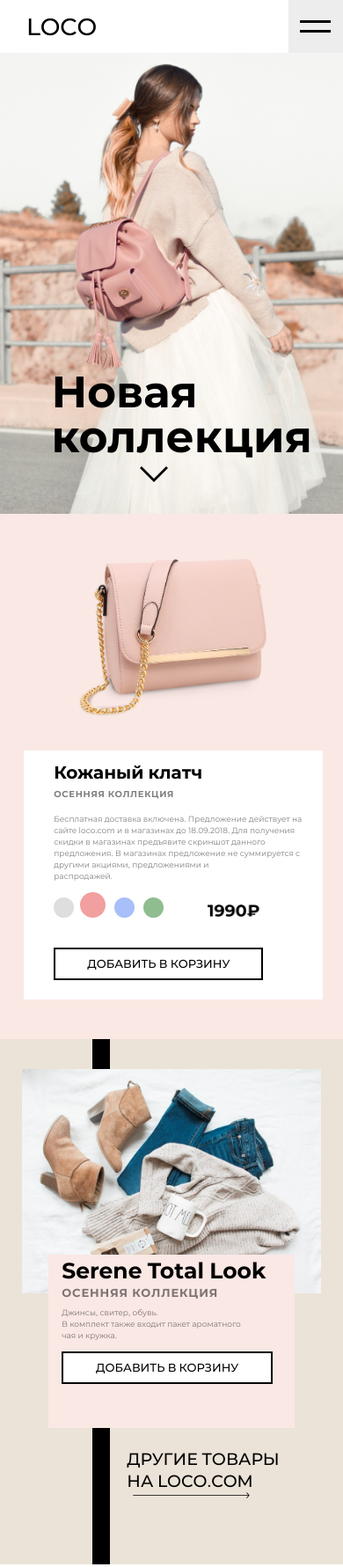
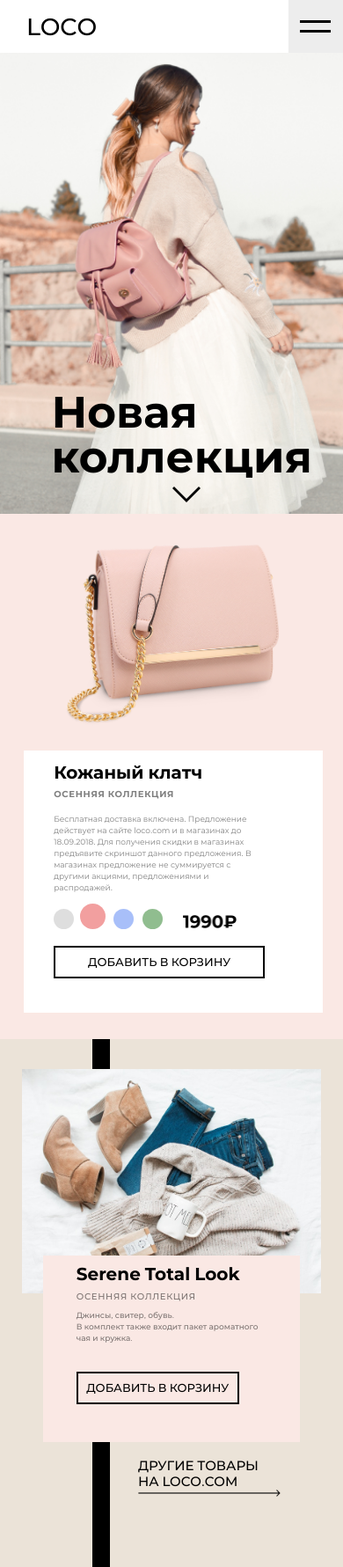
Before and after one commit to WebHeroSchool/finishwork12.02, a plain HTML site: page index.html in a window 390 px wide. Shown: the whole page at 88% size. Drawn offline with Linux system fonts and the light colour scheme.

Commit message:
second-third4

```diff
--- a/index.html
+++ b/index.html
@@ -29,7 +29,7 @@
 
       <img class=first__image src="img/firstimage.png" alt="girl">
       <div class="collection__info">
-        <h1 class="collection__new">Новая коллекция</h1>
+        <h1 class="collection__new">Новая <br>коллекция</h1>
         <img class="vector__mobile" src="img/vectormobile.png" alt="vectormobile">
         <p class="collection__dostavkafree"> Бесплатная доставка включена. Предложение действует<br> на сайте loco.com и в магазинах до 18.09.2018. Для <br> получения скидки в магазинах предъявите скриншот <br> данного предложения. В магазинах предложение не <br> суммируется с другими акциями, предложениями и <br> распродажей.</p>
         <button class="collection__read">читать дальше </button>
@@ -64,15 +64,15 @@
         <button class="colorblue"></button>
         <button class="colorgreen"></button>
         <img class="price" src="img/price.png" alt="price">
-        <div><form class="form">
-          <button class="minus"> - </button>
-          <span class="number">1</span>
-          <button class="plus"> + </button>
-        </form>
-         <button class="addbasket"> Добавить в корзину</button>
+        <div><button class="form">
+          <span class="minus"> - </span>
+          <input class="input" type="text" value="1"/>
+          <span class="plus"> + </span>
+        </button>
+         <button class="addbasket second__addbasket"> Добавить в корзину</button>
         </div>
       </div>
-      <span class="otherprodukt"> ДРУГИЕ ТОВАРЫ НА LOCO.COM<a><img class="vector2" src="img/vector2.png" alt="vector2"></a></span>
+      <a class="otherprodukt"> ДРУГИЕ ТОВАРЫ НА LOCO.COM<img class="second__vector" src="img/vector2.png" alt="vector2"></a>
     </div>
   </section>
 
@@ -89,20 +89,23 @@
         <p class="third__discription">
         Джинсы, свитер, обувь.<br> В комплект также входит пакет ароматного <br> чая и кружка.
         </p>
-        <div>
-          <form class="form third__form">
-            <button class="minus"> - </button>
-            <span class="number">1</span>
-            <button class="plus"> + </button>
-          </form>
-          <button class="addbasket third__addbasket"> Добавить в корзину
-          </button>
+        <div><button class="form third__form">
+          <span class="minus"> - </span>
+          <input class="input third__input" type="text" value="1"/>
+          <span class="plus"> + </span>
+        </button>
+         <button class="addbasket third__addbasket"> Добавить в корзину</button>
         </div>
       </div>
-      <div class="third__otherprodukt"> ДРУГИЕ ТОВАРЫ <br class ="third__otherprodukt_mobile">НА LOCO.COM<a><img class="vector2__3" src="img/vector2.png" alt="vector3"></a>
-      </div>
+      <a class="third__otherprodukt"> ДРУГИЕ ТОВАРЫ <br class ="third__otherprodukt_mobile">НА LOCO.COM
+      <img class="third__vector" src="img/vector2.png" alt="vector3"></a>
+
     </div>
-    <footer class="footer"> <span class="footer__main">РАЗРАБОТАНО В <a class="footer__webhero">WebHero<br><span class="footer__school"> School</span></a> </span>
+    <footer class="footer">
+     <p class="footer__main">РАЗРАБОТАНО В
+      <span class="footer__webhero">
+        WebHero<br>
+        <span class="footer__school"> School</span></span> </p>
     </footer>
 
 
--- a/stylefinish.css
+++ b/stylefinish.css
@@ -1,24 +1,22 @@
 .wrap {
     max-width: 1440px;
-    min-width: 320px;
     margin: 0 auto;
-    max-height: 2700px;
     }
 .first{
-	height: 900px;
+	height: 100vh;
     background-image: -webkit-linear-gradient(left, black 32%, white 1%);
     background-image: -o-linear-gradient(left, black 32%, white 1%);
     background-image: linear-gradient(to right, black 32%, white 1%);
     display: grid;
     grid-template-columns: 3% 9% 42% 46%;
-    grid-template-rows: 8% 18% 65% 9%;
+    grid-template-rows: 16% 70% 14%;
     }
 .mobile__first_background {
     display: none;
     }
 .header {
     grid-column: 1/5;
-    height: 109px;
+    height: 92px;
     grid-row-start: 1;
     display: -webkit-box;
     display: flex;
@@ -30,7 +28,7 @@
 .loco {
     color: white;
     width: 202px;
-    height: 109px;
+    height: 100%;
     display: -webkit-box;
     display: flex;
     -webkit-box-align: center;
@@ -45,7 +43,6 @@
     -webkit-appearance: none;
     -moz-appearance: none;
     width: 49px;
-    height: 25px;
     cursor: pointer;
     }
 .box select {
@@ -62,7 +59,7 @@
     width: 38%;
     }
 .menu {
-    height: 92px;
+    height: 100%;
     width: 92px;
     background-color: #E5E5E5;
     display: -webkit-box;
@@ -85,12 +82,12 @@
     }
 .first__image {
     grid-column-start: 3;
-    max-width: 549px;
-    padding-top: 96px;
+    width: 549px;
+    padding-top: 2%;
     padding-left: 6px;
     }
 
-@media (max-width: 1319px) {
+@media (max-width: 1350px) {
 .first__image  {
     grid-column-start: 2;
     }
@@ -100,13 +97,11 @@
     }
 
 .collection__info {
-    max-width: 495px;
     grid-column-start: 4;
-    grid-row-start: 3;
+    grid-row-start: 2;
+    margin-top: 55px;
     }
 .collection__new {
-	margin-top: 0;
-    padding-top: 37px;
     font: 80px/82px montserratbold;
     margin-bottom: 16px;
     }
@@ -114,7 +109,6 @@
     display: none;
     }
 .collection__dostavkafree {
-    max-width: 475px;
     font: 15px/21px Montserratnormal;
     margin-bottom: 39px;
     padding-left: 5px;
@@ -144,8 +138,8 @@
 .footer1 {
     display: -webkit-box;
     display: flex;
-    grid-column: 2/6;
-    grid-row: 4;
+    grid-column: 2/5;
+    grid-row: 3;
     }
 .footer1__social {
     padding-left: 4px;
@@ -157,9 +151,6 @@
     }
 .collection__dostavkafree{
     margin-bottom: 25px;
-    }
-    .vector__mobile {
-    display: none;
     }
 .footer1__social {
     margin-right: 38%;
@@ -186,8 +177,12 @@
     }
 
  @media  (max-width: 1115px)  {
+
+.first {
+	grid-template-rows: 24% 62% 14%;
+    max-height: 900px;}
 .first__image  {
-    max-width: 450px;
+    width: 460px;
     }
 .collection__otheroffer {
     padding-top: 15px;
@@ -211,8 +206,8 @@
     }
 .first{
     display: grid;
-    grid-template-columns: 4% 47% 49%;
-    grid-template-rows: 8% 18% 65% 9%;}
+    grid-template-columns: 6% 45% 49%;
+    }
 .header {
     grid-column: 1/4;
 }
@@ -221,9 +216,9 @@
     max-width: 400px;
     }
 .collection__info {
-    max-width: 470px;
     grid-column-start: 3;
-    grid-row-start: 3;
+    grid-row-start: 2;
+    margin-top:0;
     }
 .collection__new {
     font: 50px/51px montserratbold;
@@ -238,29 +233,26 @@
 @media  (max-width: 810px) {
 .first {
 	display: grid;
-	grid-template-rows: 8% 10% 67% 15%;
+    grid-template-rows: 20% 71% 9%;
 	}
 .first__image {
-	grid-row-start: 3;
+	grid-row-start: 2;
 	 max-width: 350px;
-    padding-top: 0;
     }
    }
 
-@media (max-width: 748px) {
+@media (max-width: 766px) {
 .collection__dostavkafree, .collection__read, .collection__otheroffer,
 .first__image, .footer1 {
     display: none;
     }
 .first{
     background: url('img/imagesmall.png') 100% no-repeat;
-    background-size: 100%;
-    /*height: 584px;
-    min-height: 584px;
-*/    display: -ms-grid;
+    background-size: cover;
+    display: -ms-grid;
     display: grid;
-    grid-template-columns: 81% 19%;
-    grid-template-rows: 12% 60% 28%;
+    grid-template-columns: 0 100% 0 /*81% 19%*/;
+    grid-template-rows: 62% 38%;
     }
   .header {
     width: 100%;
@@ -283,11 +275,11 @@
     height: 37px;
     }
 .collection__info {
-    grid-column-start: 1;
-    grid-row-start: 3;
+    grid-column-start: 2;
+    grid-row-start: 2;
     }
 .collection__new {
-    padding: 0 0 0 15vw;
+    padding: 10vw 0 0 15vw;
     }
 .vector__mobile {
     padding-left: 50%;
@@ -298,12 +290,6 @@
 .first {height: 584px;}
    }
 @media (max-width: 360px) {
-.first{
-    background: url('img/imagesmall.png') 100% no-repeat;
-    display: -ms-grid;
-    display: grid;
-    grid-template-rows: 12% 54% 34%;
-   }
 .collection__new {
     font: 41px/43px montserratbold;
     margin-top: 40px ;
@@ -312,7 +298,7 @@
 
 /*вторая секция */
 .second {
-	height: 900px;
+	height: 100vh;
    	width: 100%;
    	background: #FAE8E4;
     display: grid;
@@ -335,19 +321,20 @@
 .second__aside {
     grid-column: 4/5;
    	grid-row: 2/4;
+    width: 87%
    }
 .second__aside__main {
    	padding-left: 10%;
-   	width: 77%;
-   	height: 76%;
+   	padding-right:10%;
+    height: 74%;
    	background-color: white;
-   	margin-bottom: 7%;
+   	margin-bottom: 5%;
     }
 .title {
     font: 40px/41px montserratbold;
    	}
 .second__clatch {
-   	padding-top: 12%;
+   	padding-top: 10%;
    	margin-top: 0;
    	margin-bottom: 17px;
    }
@@ -396,23 +383,27 @@
    	background-color: white;
     border: 2px solid black;
     width: 22%;
-    height: 5vh;
+    height: 44px;
     display:inline-flex;
     align-items: center;
     justify-content:center;
     margin-right: 3%;
    }
 .minus, .plus {
-   	border: none;
-   	background: white;
    	cursor: pointer;
    }
-.number {
+.input {
+	border: none;
+	width: 15%;
     padding: 0 15%;
+    font: 15px montserratmedium;
+    }
+.second__addbasket {
+	width: 71%;
 }
 .addbasket {
-   	width: 58%;
-    height: 5vh;
+
+    height: 44px;
     font: 13px montserratmedium;
     text-transform: uppercase;
     cursor: pointer;
@@ -421,9 +412,10 @@
     }
 .otherprodukt {
    	font: 13px/16px montserratmedium;
+   	/*width: 100%;*/
    	}
-.vector2 {
-   	width: 14vw;
+.second__vector {
+   	max-width: 50%;
    	padding-left: 4%;
    	cursor: pointer;
    }
@@ -432,27 +424,54 @@
 .second {
  	grid-template-columns: 8% 6% 41% 45%;
     grid-template-rows: 10% 18% 72%;
+    } }
+
+
+@media (max-width: 1430px) {
+.second__vector {
+   	max-width: 43%;
     }
 }
 
 @media (max-width: 1120px) {
 .second {
- 	grid-template-columns: 1% 6% 46% 45%;
-    grid-template-rows: 10% 18% 72%;
+ 	grid-template-columns: 1% 6% 45% 46% 2%;
+    grid-template-rows: 15% 18% 67%;
+    height: 100%;
+    max-height: 900px;
+    }
+ .second__aside {
+    	width: 100%;
     }
 .second__aside__main {
-    width: 90%;
+    height: 545px;
+    }
+.second__image_pink {
+    margin-top: 54%;
     }
     }
-
 @media ( max-width: 950px) {
+.title {
+	font: 34px/39px montserratbold;
+	}
+.second__osencollection  {
+    margin-bottom: 40px;
+    }
+.colorgreen {
+  	margin-right: 10%;
+    }
+.second__vector {
+  	max-width: 39%;
+    }
+}
+@media ( max-width: 885px) {
 .second {
 	grid-template-columns: 7% 87% 6%;
-    grid-template-rows: 55% 45%;
+    grid-template-rows: 57% 43%;
     }
 .second__image_pink {
-    margin: 20px auto;
-    width: 62%;
+    margin: 0 auto;
+    width: 75%;
     min-width: 224px;
     grid-row-start: 1;
     grid-column: 2/3;
@@ -467,8 +486,7 @@
 .second__aside__main {
 	grid-row-start: 2;
     grid-column: 2/3;
-    height: 350px;
-    margin: 0 auto;
+    height: 85%;
     }
 .title {
     font: 28px/20px montserratbold;
@@ -478,13 +496,12 @@
     margin-bottom: 0;
     }
 .second__osencollection  {
-    font: 14px/10px montserratbold;
     margin-bottom: 16px;
     }
 .second__dostavkafree {
-    font: 15px/17px montserratnormal;
+    font: 14px/16px montserratnormal;
     margin-bottom: 12px;
-    max-width: 360px;
+    width: 85%;
     }
 .colorwhite , .colorblue, .colorgreen {
   	width: 23px;
@@ -502,7 +519,8 @@
 	height: 37px;
 }
 }
-@media (max-width: 650px) {
+
+@media (max-width: 720px) {
 .second {
     grid-template-columns: 7% 87% 6%;
     grid-template-rows: 45% 55%;
@@ -518,21 +536,27 @@
    font: 9px/13px montserratnormal;
    margin-bottom: 12px;
     }
-.second__aside__main {
-    	max-height: 300px;
-    	}
 .addbasket {
 	max-width: 240px;
 }
-}
-@media (max-width: 650px) {
 .second__aside__main {
-		height: 283px;
+	height: 298px;
 	}
 }
 @media (max-width: 420px) {
-
-		.second {height: 597px;}
+.second {
+	height: 597px;
+    }
+.second__dostavkafree {
+    width: 89%;
+	}
+.colorgreen {
+	margin-bottom: 19px;
+	margin-right: 7%;
+	}
+.addbasket {
+	width: 91%;
+	}
 	}
 
 
@@ -540,7 +564,7 @@
 
 .third {
     width: 100%;
-    height: 900px;
+    height: 100vh;
     background: linear-gradient(to right, #EBE3D8 27%, black 10%, black 32%, #EBE3D8 10% );
    	display: grid;
     grid-template-columns: 6% 50% 44%;
@@ -554,10 +578,11 @@
 .third__aside {
    	grid-column-start: 3;
    	grid-row: 3/4;
+   	width: 76%;
     }
 .third__aside__main {
    	padding-left: 9%;
-   	max-width: 68%;
+   	/*max-width: 68%;*/
    	height: 54%;
    	background-color: #FAE8E4;
    	margin-bottom: 6%;
@@ -579,17 +604,27 @@
     height: 28%;
     margin-bottom: 5%;
     }
+.third__form, .third__input, .third__addbasket {
+    background-color: #FAE8E4;
+    }
+    .third__addbasket{
+    	width: 65%;
+    }
+
 .third__otherprodukt {
+	display: inline-block;
 	font: 13px/16px montserratmedium;
 	padding-left: 22%;
     }
 .third__otherprodukt_mobile {
 	display: none;
 }
-.vector2__3 {
+
+.third__vector {
 	padding-left:18px;
-   	width: 7vw;
+   	width: 30%;
    	cursor: pointer;
+
    	}
 .footer {
 	grid-column: 3/4;
@@ -599,16 +634,24 @@
 	align-items: flex-end;
 	}
 .footer__main {
+	margin-right: 5%;
 	font: 12px/15px montserratbold;
 }
 .footer__webhero {
+	font: 16px/15px montserratbold;
 	color: #FFD22E;
 	cursor: pointer;
+	padding-left: 14px ;
+
 }
 .footer__school {
+	font: 11px/15px montserratmedium;
 	color: black;
-	padding-left: 128px;
+	padding-left: 170px;
 }
+
+
+
 
 @media (max-width: 1420px) {
 .third__title {
@@ -617,6 +660,12 @@
 .osencollection {
 	font: 15px/15px montserratbold;
 	margin: 0 0 4%;
+}
+}
+@media (max-width: 1350px)
+{
+	.third__otherprodukt {
+		padding-left: 11%;
 	}
 }
 
@@ -638,18 +687,18 @@
    	}
 .third__otherprodukt {
 	font: 12px/12px montserratmedium;
-	padding-left: 18%;
 	}
 }
-
-@media (max-width: 1018px) {
+/*мобильная версия. третья секция*/
+@media (max-width: 1025px) {
 .footer, .third__form {
 		display: none;
 	}
 .third {
+	height: 100%;
 	display: grid;
     grid-template-columns: 0 100% 0;
-    grid-template-rows: 55% 45%;
+    grid-template-rows: 50% 50%;
 }
 .third__image {
 	width: 80vw;
@@ -661,18 +710,18 @@
 .third__aside {
     grid-row-start: 2;
 	grid-column: 2;
+	margin: 0 auto;
+	max-width: 61%;
 }
 .third__aside__main {
-	margin: 0 auto;
-   	padding-left: 4%;
-   	max-width: 61%;
+    padding: 0 13%;
    	height:63%;
    	background-color: #FAE8E4;
    	margin-bottom: 6%;
    }
 .third__title {
     font: 27px/20px montserratbold;
-    padding: 3% 0;
+    padding: 5% 0;
     margin: 0;
    }
 .osencollection{
@@ -693,12 +742,25 @@
 .third__otherprodukt_mobile  {
 	display: block;
     }
-.vector2__3 {
+.third__vector {
 	display: block;
-	width: 133px;
+	padding-left: 0;
+	width: 88%;
 	}
     }
-@media (max-width: 630px) {
+ @media (max-width: 830px) {
+ 	.third__discription
+     { margin-bottom: 7%;
+    }
+    .third__aside__main {
+    	height: 70%;
+    }
+}
+
+@media (max-width: 690px) {
+.third
+     {grid-template-rows: 53% 47%;
+    }
 .third__otherprodukt {
 	font: 15px/18px montserratmedium;
     }
@@ -706,45 +768,60 @@
 	width: 260px;
 	}
 .third__discription {
-    font: 9px/13px montserratnormal;
-    height: 22%;
+    margin-bottom: 10%;
+    font: 12px/18px montserratmedium;
 	}
+
     }
-@media (max-width: 525px) {
+@media (max-width: 580px) {
 .third {
-	height: 597px;
-    grid-template-rows: 47% 53%;
+	grid-template-rows: 51% 49%;
     }
 .third__image {
     width: 87vw ;
     }
 .third__title {
-    font: 25px/20px montserratbold;
+    font: 23px/20px montserratbold;
     }
-.third__aside__main {
-	    height: 56%;
-    	width: 68%;
+.third__aside {
+	max-width: 75%;
 }
 .third__otherprodukt {
 	font: 19px/25px montserratmedium;
     }
     }
-@media (max-width: 406px){
+@media (max-width: 476px){
 .third {
+     grid-template-rows: 44% 56%;
+     }
+     }
+@media (max-width: 397px) {
+.third {
+	min-height: 600px;
      grid-template-rows: 41% 59%;
      }
  .third__aside__main {
-	 max-width: 78%;
-     }
-     }
-@media (max-width: 350px) {
-.third {
-     grid-template-rows: 36% 64%;
+ 	height: 60%;
  }
 .third__title {
-    font: 22px/20px montserratbold;
+    font: 20px/20px montserratbold;
+    }
+.osencollection {
+	font: 10px/10px montserratmedium;
+}
+.third__discription {
+    	margin-bottom: 12px;
+    	font: 9px/13px montserratmedium;
     }
 .third__addbasket {
-	width: 200px;
+	width: 185px;
 	}
+.third__otherprodukt {
+	height:55px;
+	font: 15px/18px montserratmedium;
+    }}
+
+    @media (max-width: 330px) {
+.third {
+	 grid-template-rows: 38% 62%;
      }
```
Also changed, not shown: img/vector2_3.png (added). Lines whose indentation alone changed are shown as unchanged.
